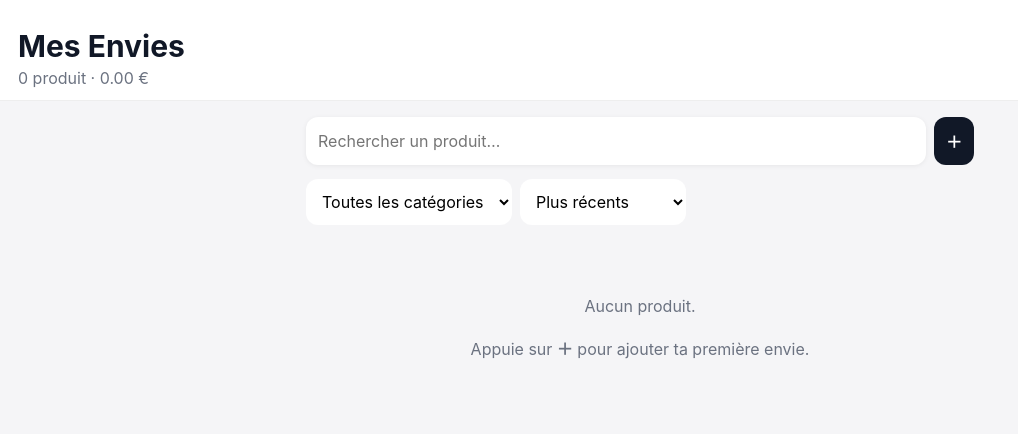
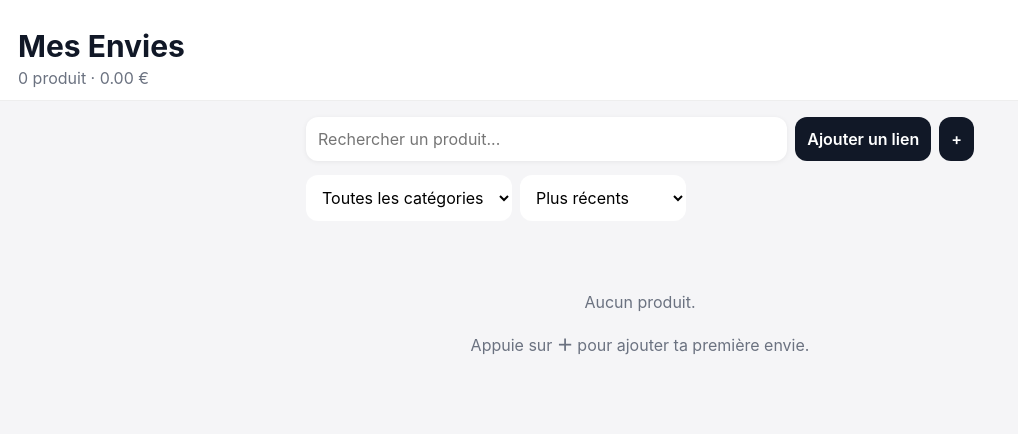
Before and after one commit to adrienbcham-arch/Mes-envies-, a plain HTML site: page index.html in a window 1280 px wide. Shown: the whole page, without its empty margins (0-1018 px from the left). Drawn offline with Linux system fonts and the light colour scheme.

Commit message:
Update index.html

```diff
--- a/index.html
+++ b/index.html
@@ -28,7 +28,11 @@ a{color:inherit;text-decoration:none}
 <body>
 <header><h1>Mes Envies</h1><div class="sub" id="summary">0 produit</div></header>
 <main>
-<div class="bar"><input id="search" placeholder="Rechercher un produit…"><button onclick="openForm()">＋</button></div>
+<div class="bar">
+  <input id="search" placeholder="Rechercher un produit...">
+  <button onclick="pasteLink()">Ajouter un lien</button>
+  <button onclick="openForm()">+</button>
+</div>
 <div class="filters">
 <select id="catFilter" onchange="render()"><option value="">Toutes les catégories</option></select>
 <select id="sort" onchange="render()"><option value="new">Plus récents</option><option value="low">Prix croissant</option><option value="high">Prix décroissant</option></select>
@@ -52,6 +56,22 @@ a{color:inherit;text-decoration:none}
 const KEY="mes-envies-v1";
 let products=JSON.parse(localStorage.getItem(KEY)||"[]");
 const $=id=>document.getElementById(id);
+async function pasteLink(){
+  try {
+    const text = await navigator.clipboard.readText();
+    const url = text.trim();
+
+    if (!url || !/^https?:\/\//i.test(url)) {
+      alert("Copie d'abord l'adresse du site que tu veux ajouter.");
+      return;
+    }
+
+    openForm();
+    $("url").value = url;
+  } catch(e) {
+    alert("Impossible de lire le lien. Copie d'abord l'adresse du site.");
+  }
+}
 function openForm(){dlg.showModal()}
 function save(){
  const p={id:Date.now(),url:$("url").value.trim(),name:$("name").value.trim()||"Produit sans nom",
```
